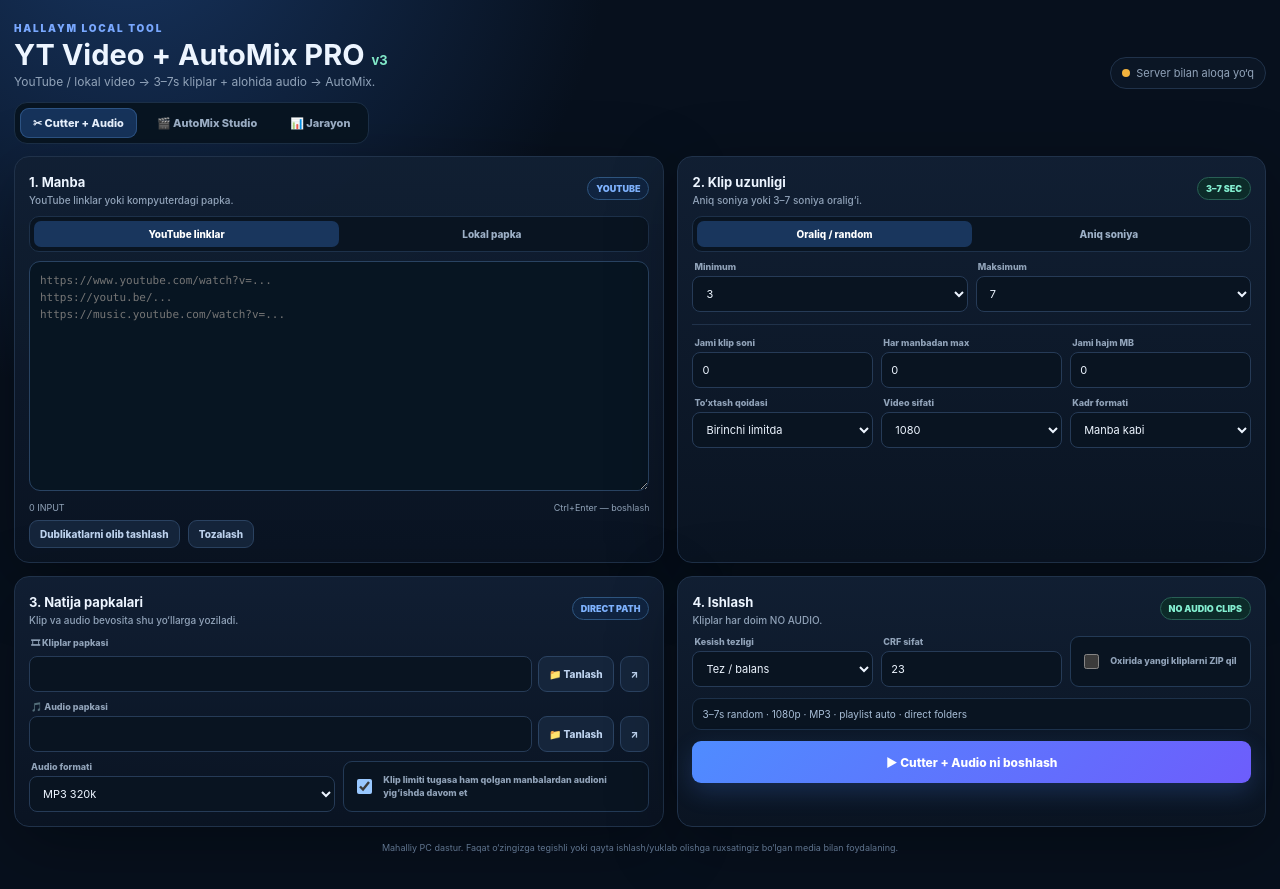
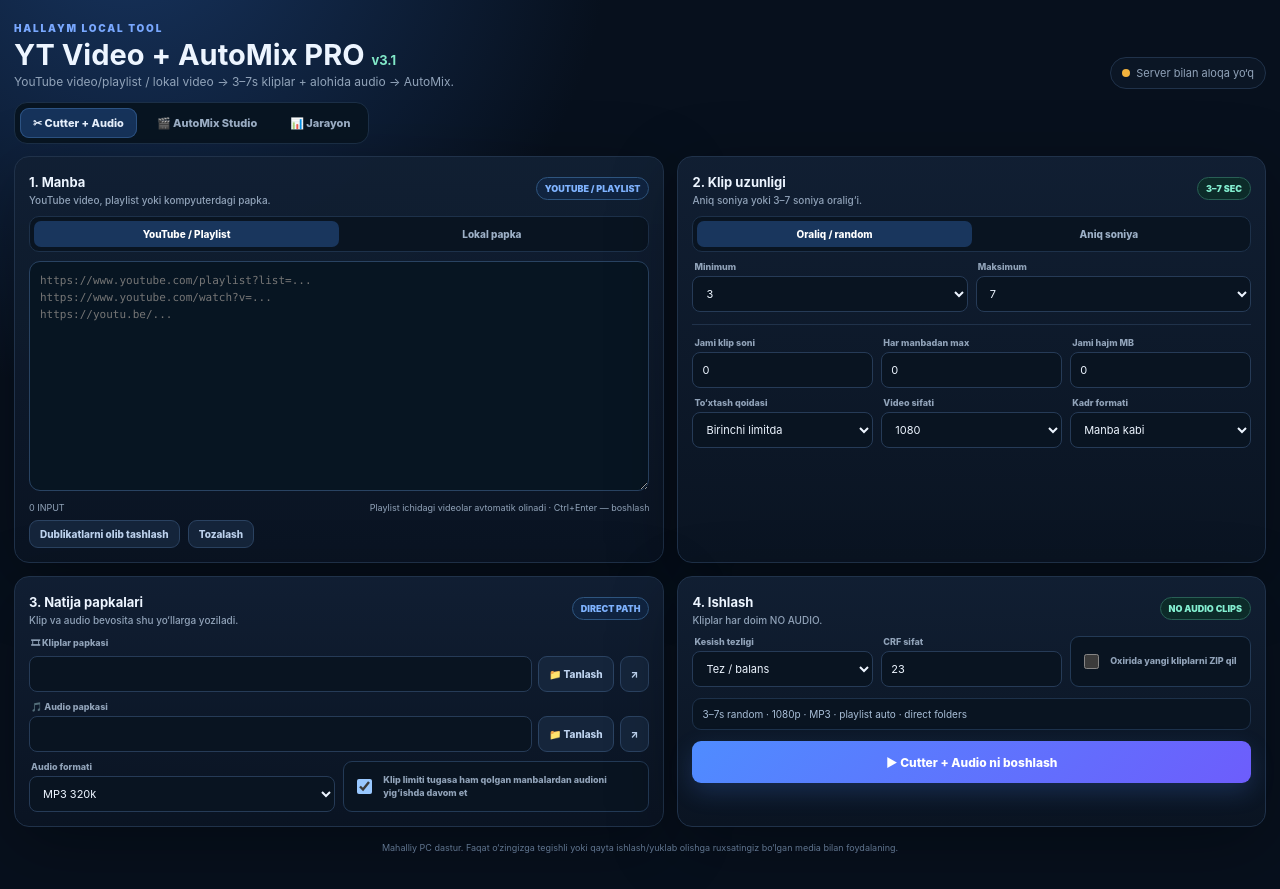
Before and after one commit to hallaymstore/ytvidcutter, a website: page public/index.html in a window 1280 px wide. Drawn offline with Linux system fonts and the light colour scheme; no server answers.

Commit message:
Refresh v3.1 playlist UI labels

```diff
--- a/public/index.html
+++ b/public/index.html
@@ -4,17 +4,17 @@
   <meta charset="utf-8">
   <meta name="viewport" content="width=device-width,initial-scale=1">
   <meta name="theme-color" content="#08111e">
-  <title>YT Video + AutoMix PRO v3</title>
-  <meta name="description" content="Local PC video cutter, audio extractor and AutoMix tool.">
-  <link rel="stylesheet" href="/styles.css">
+  <title>YT Video + AutoMix PRO v3.1</title>
+  <meta name="description" content="Local PC YouTube playlist/video cutter, audio extractor and AutoMix tool.">
+  <link rel="stylesheet" href="/styles.css?v=3.1.0">
 </head>
 <body>
 <main class="shell">
   <header class="topbar">
     <div>
       <div class="eyebrow">HALLAYM LOCAL TOOL</div>
-      <h1>YT Video + AutoMix PRO <span>v3</span></h1>
-      <p>YouTube / lokal video → 3–7s kliplar + alohida audio → AutoMix.</p>
+      <h1>YT Video + AutoMix PRO <span>v3.1</span></h1>
+      <p>YouTube video/playlist / lokal video → 3–7s kliplar + alohida audio → AutoMix.</p>
     </div>
     <div class="health" id="health"><span></span> Tekshirilmoqda…</div>
   </header>
@@ -28,14 +28,14 @@
   <section class="tabpage active" id="tab-cutter">
     <div class="grid">
       <article class="card">
-        <div class="card-head"><div><b>1. Manba</b><small>YouTube linklar yoki kompyuterdagi papka.</small></div><span class="pill" id="sourceBadge">YOUTUBE</span></div>
+        <div class="card-head"><div><b>1. Manba</b><small>YouTube video, playlist yoki kompyuterdagi papka.</small></div><span class="pill" id="sourceBadge">YOUTUBE / PLAYLIST</span></div>
         <div class="segmented">
-          <button class="seg active" data-source="youtube">YouTube linklar</button>
+          <button class="seg active" data-source="youtube">YouTube / Playlist</button>
           <button class="seg" data-source="local">Lokal papka</button>
         </div>
         <div id="youtubeSource">
-          <textarea id="links" spellcheck="false" placeholder="https://www.youtube.com/watch?v=...&#10;https://youtu.be/...&#10;https://music.youtube.com/watch?v=..."></textarea>
-          <div class="rowmeta"><span id="linkCount">0 LINK</span><span>Ctrl+Enter — boshlash</span></div>
+          <textarea id="links" spellcheck="false" placeholder="https://www.youtube.com/playlist?list=...&#10;https://www.youtube.com/watch?v=...&#10;https://youtu.be/..."></textarea>
+          <div class="rowmeta"><span id="linkCount">0 INPUT</span><span>Playlist ichidagi videolar avtomatik olinadi · Ctrl+Enter — boshlash</span></div>
           <div class="quick-actions"><button class="ghost" id="dedupeBtn">Dublikatlarni olib tashlash</button><button class="ghost" id="clearBtn">Tozalash</button></div>
         </div>
         <div id="localSource" class="hidden">
@@ -86,7 +86,7 @@
           <label><span>CRF sifat</span><input id="crf" type="number" min="18" max="32" value="23"></label>
           <label class="check"><input id="makeZip" type="checkbox"><span>Oxirida yangi kliplarni ZIP qil</span></label>
         </div>
-        <div class="summary" id="cutterSummary">Random 3–7s · 1080p · MP3 · direct folders</div>
+        <div class="summary" id="cutterSummary">Random 3–7s · 1080p · MP3 · playlist auto · direct folders</div>
         <button class="primary" id="startCutter">▶ Cutter + Audio ni boshlash</button>
       </aside>
     </div>
@@ -131,6 +131,6 @@
 
   <footer>Mahalliy PC dastur. Faqat o‘zingizga tegishli yoki qayta ishlash/yuklab olishga ruxsatingiz bo‘lgan media bilan foydalaning.</footer>
 </main>
-<script src="/app.js" defer></script>
+<script src="/app.js?v=3.1.0" defer></script>
 </body>
 </html>
```
